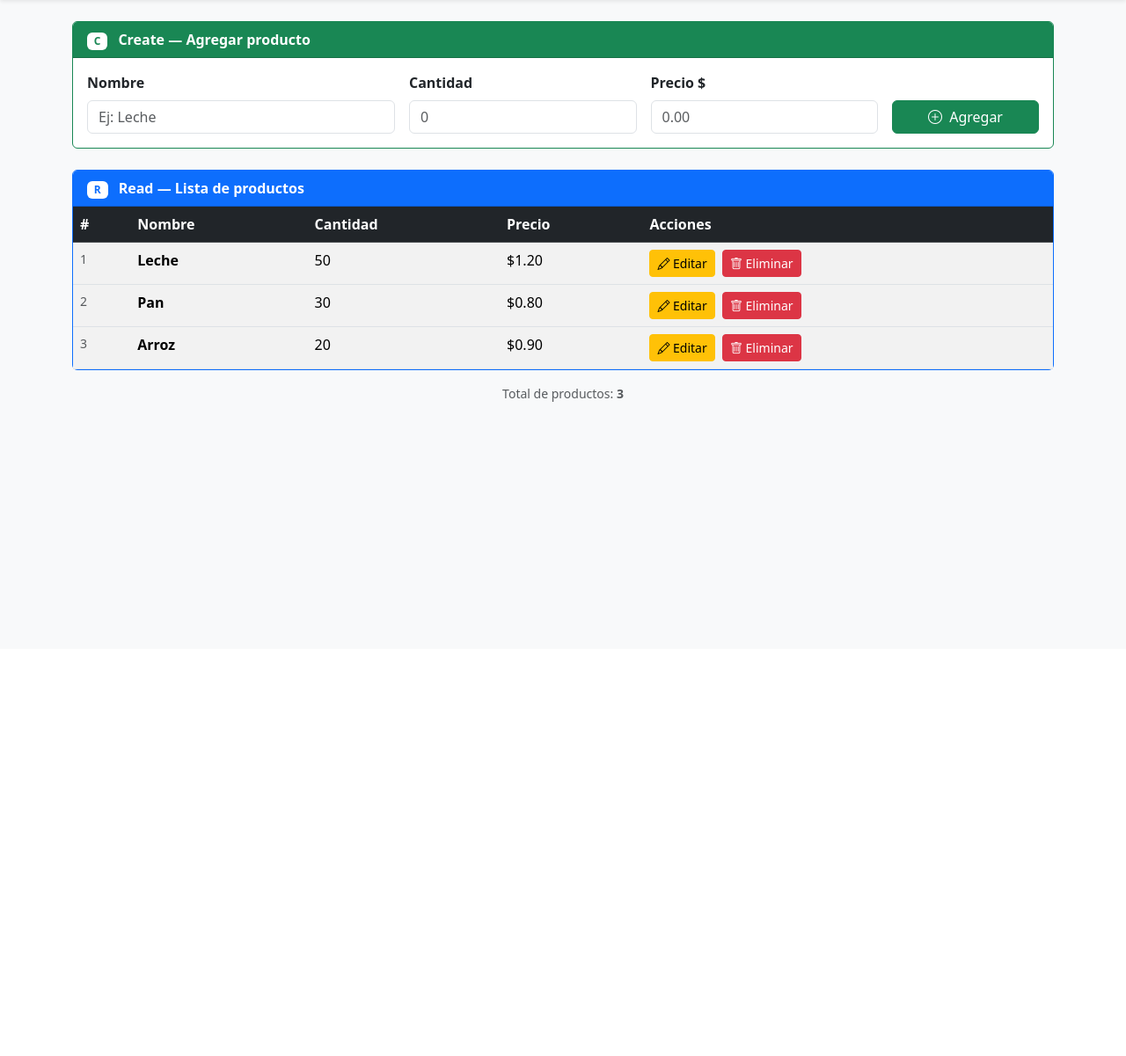
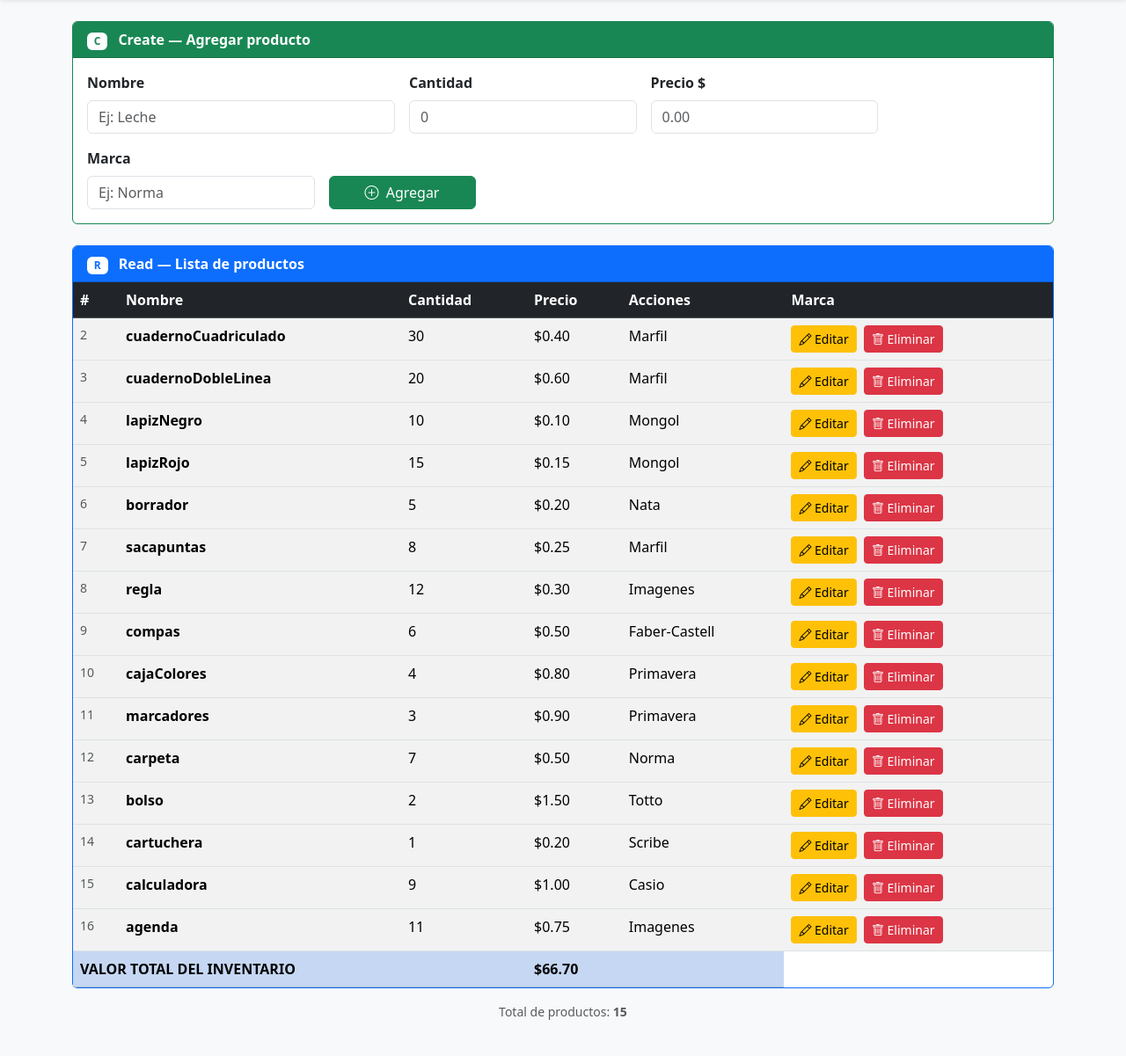
Before and after one commit to garyjose22/CRUD_20-03-2026, a Flask app: page / in a window 1280 px wide. Shown: the part 62-1263 px from the top of the page at 88% size. Before the commit the page ends 519 px from the top, so only its background shows below. Run offline with Flask 3, Linux system fonts and the light colour scheme.

Commit message:
primeros cambios

```diff
--- a/app.py
+++ b/app.py
@@ -7,9 +7,22 @@
 #  Se reinicia cada vez que reinicias Flask
 # ──────────────────────────────────────────
 productos = [
-    {"id": 1, "nombre": "Leche",   "cantidad": 50, "precio": 1.20},
-    {"id": 2, "nombre": "Pan",     "cantidad": 30, "precio": 0.80},
-    {"id": 3, "nombre": "Arroz",   "cantidad": 20, "precio": 0.90},
+    {"id": 1, "nombre": "cuadernoRayado",   "cantidad": 50, "precio": .50, "marca": "Norma"},
+    {"id": 2, "nombre": "cuadernoCuadriculado",     "cantidad": 30, "precio": 0.40, "marca": "Marfil"},
+    {"id": 3, "nombre": "cuadernoDobleLinea",   "cantidad": 20, "precio": 0.60, "marca": "Marfil"},
+    {"id": 4, "nombre": "lapizNegro",   "cantidad": 10, "precio": 0.10, "marca": "Mongol"},
+    {"id": 5, "nombre": "lapizRojo",   "cantidad": 15, "precio": 0.15, "marca": "Mongol"},
+    {"id": 6, "nombre": "borrador",   "cantidad": 5, "precio": 0.20, "marca": "Nata"},
+    {"id": 7, "nombre": "sacapuntas",   "cantidad": 8, "precio": 0.25, "marca": "Marfil"},
+    {"id": 8, "nombre": "regla",   "cantidad": 12, "precio": 0.30, "marca": "Imagenes"},
+    {"id": 9, "nombre": "compas",   "cantidad": 6, "precio": 0.50, "marca": "Faber-Castell"},
+    {"id": 10, "nombre": "cajaColores",   "cantidad": 4, "precio": 0.80, "marca": "Primavera"},
+    {"id": 11, "nombre": "marcadores",   "cantidad": 3, "precio": 0.90, "marca": "Primavera"},
+    {"id": 12, "nombre": "carpeta",   "cantidad": 7, "precio": 0.50, "marca": "Norma"},
+    {"id": 13, "nombre": "bolso",   "cantidad": 2, "precio": 1.50, "marca": "Totto"},
+    {"id": 14, "nombre": "cartuchera",   "cantidad": 1, "precio": 0.20, "marca": "Scribe"},
+    {"id": 15, "nombre": "calculadora",   "cantidad": 9, "precio": 1.00, "marca": "Casio"},
+    {"id": 16, "nombre": "agenda",   "cantidad": 11, "precio": 0.75, "marca": "Imagenes"},
 ]
 siguiente_id = 4
 
@@ -29,6 +42,7 @@
         "nombre":   request.form["nombre"],
         "cantidad": int(request.form["cantidad"]),
         "precio":   float(request.form["precio"]),
+        "marca":    request.form["marca"]
     })
     siguiente_id += 1
     return redirect(url_for("index"))
--- a/templates/index.html
+++ b/templates/index.html
@@ -78,6 +78,16 @@
             >
           </div>
 
+          <div class="col-md-3">
+             <label class="form-label fw-semibold">Marca</label>
+            <input
+              type="text"
+              name="marca"
+              class="form-control"
+              placeholder="Ej: Norma"
+              required>
+          </div>
+
           <div class="col-md-2">
             <button type="submit" class="btn btn-success w-100">
               <i class="bi bi-plus-circle me-1"></i> Agregar
@@ -108,6 +118,7 @@
               <th>Cantidad</th>
               <th>Precio</th>
               <th>Acciones</th>
+              <th>Marca</th>
             </tr>
           </thead>
           <tbody>
@@ -121,12 +132,13 @@
                 <td class="fw-semibold">{{ p.nombre }}</td>
                 <td>{{ p.cantidad }}</td>
                 <td>${{ "%.2f" | format(p.precio) }}</td>
+                <td>{{ p.marca }}</td>
                 <td>
 
                   <!-- ── U — Botón Editar (abre fila de edición) ── -->
                   <button
                     class="btn btn-warning btn-sm me-1"
-                    onclick="mostrarEdicion({{ p.id }}, '{{ p.nombre }}', {{ p.cantidad }}, {{ p.precio }})">
+                    onclick="mostrarEdicion('{{ p.id }}', '{{ p.nombre }}', '{{ p.cantidad }}', '{{ p.precio }}')">
                     <i class="bi bi-pencil"></i> Editar
                   </button>
 
@@ -163,7 +175,7 @@
                         <i class="bi bi-floppy"></i> Guardar
                       </button>
                       <button type="button" class="btn btn-secondary btn-sm"
-                        onclick="ocultarEdicion({{ p.id }})">
+                        onclick="ocultarEdicion('{{ p.id }}')">
                         ✕
                       </button>
                     </div>
@@ -179,9 +191,19 @@
                 <td colspan="5" class="text-center text-muted py-4">
                   No hay productos. ¡Agrega uno arriba!
                 </td>
+                <td>{{ p.marca }}</td>
               </tr>
             {% endif %}
+            {% set total = namespace(valor=0) %}
+            {% for p in productos %}
+              {% set total.valor = total.valor + (p.cantidad * p.precio) %}
+            {% endfor %}
 
+            <tr class="table-primary fw-bold">
+                <td colspan="3">VALOR TOTAL DEL INVENTARIO</td>
+                <td>${{ "%.2f" | format(total.valor) }}</td>
+                <td></td>
+            </tr>
           </tbody>
         </table>
       </div>
```
